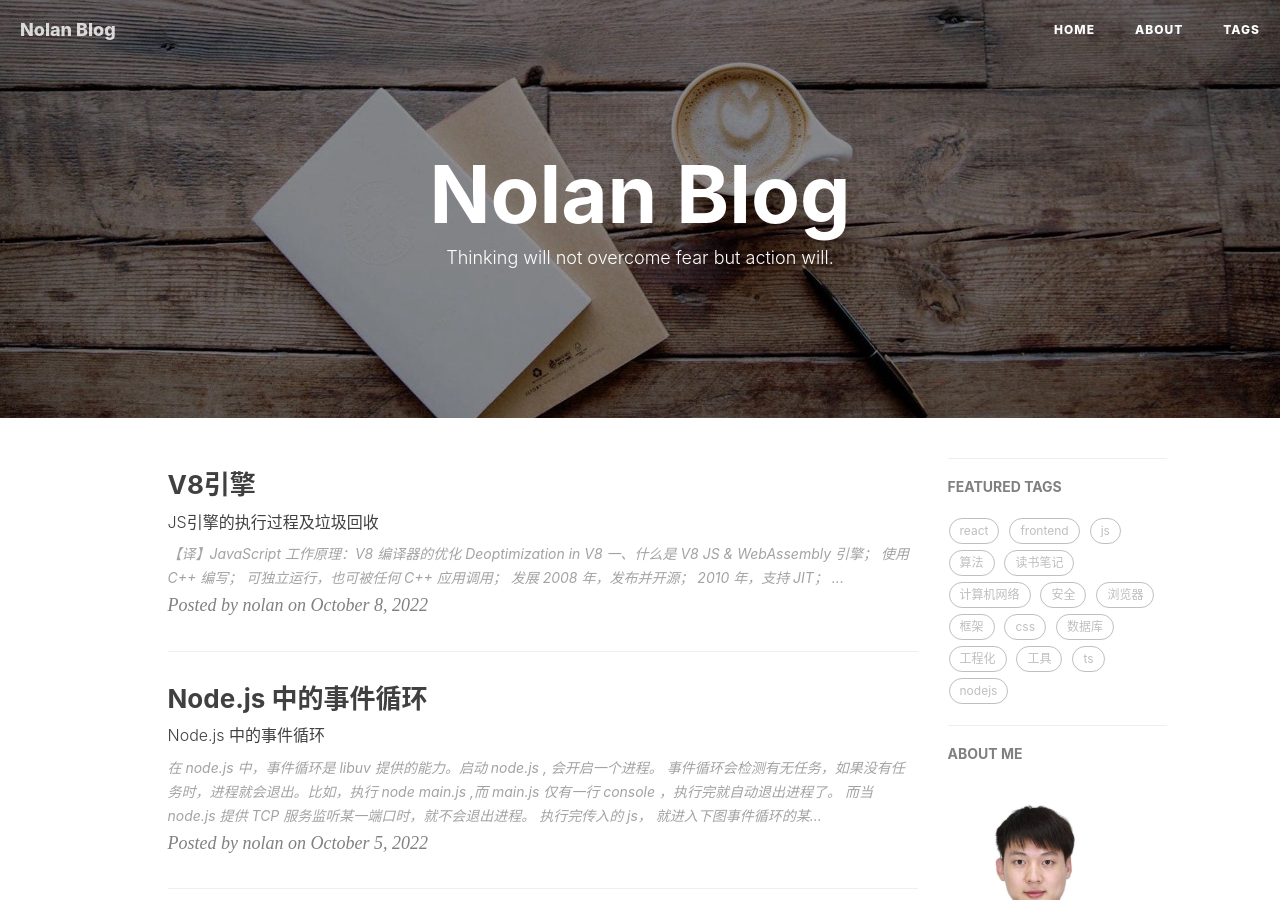
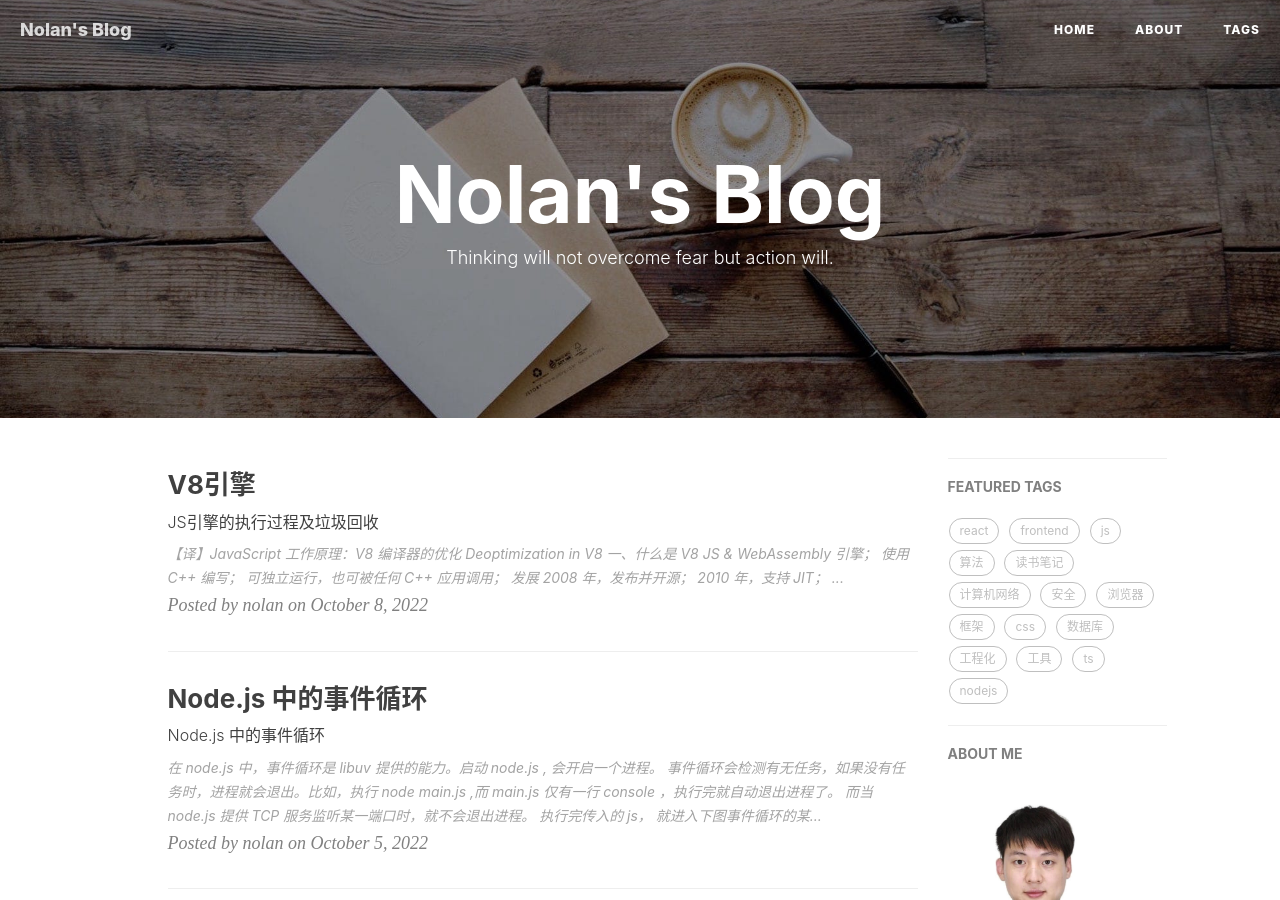
Before and after one commit to jiahao-si/jiahao-si.github.io, a Jekyll site: the page built from index.html, in a window 1280 px wide and 900 px high. Built offline with Jekyll 4.4.1, drawn with Linux system fonts in a browser that asks for light colours; nearby versions of some CDN libraries; the list of posts is cut into pages by our own code; comment, search, counter and statistics services are not loaded; some of the changed text lies outside the part shown.

```diff
--- a/_config.yml
+++ b/_config.yml
@@ -1,6 +1,6 @@
 # Site settings
-title: Nolan Blog
-SEOTitle: Nolan的博客 | Nolan Blog
+title: Nolan's Blog
+SEOTitle: Nolan的博客 | Nolan's Blog
 #header-img: img/post-bg-desk.jpg
 email: 545921090@qq.com
 description: 'Work hard, play hard!'
--- a/package.json
+++ b/package.json
@@ -1,6 +1,6 @@
 {
   "name": "nolan-blog",
-  "title": "NOLAN Blog",
+  "title": "Nolan's Blog",
   "author": "NOLAN <sijiahaoios@163.com>",
   "version": "1.7.0",
   "homepage": "http://sijiahao.github.io",
```
Also changed, not shown: README.md.
